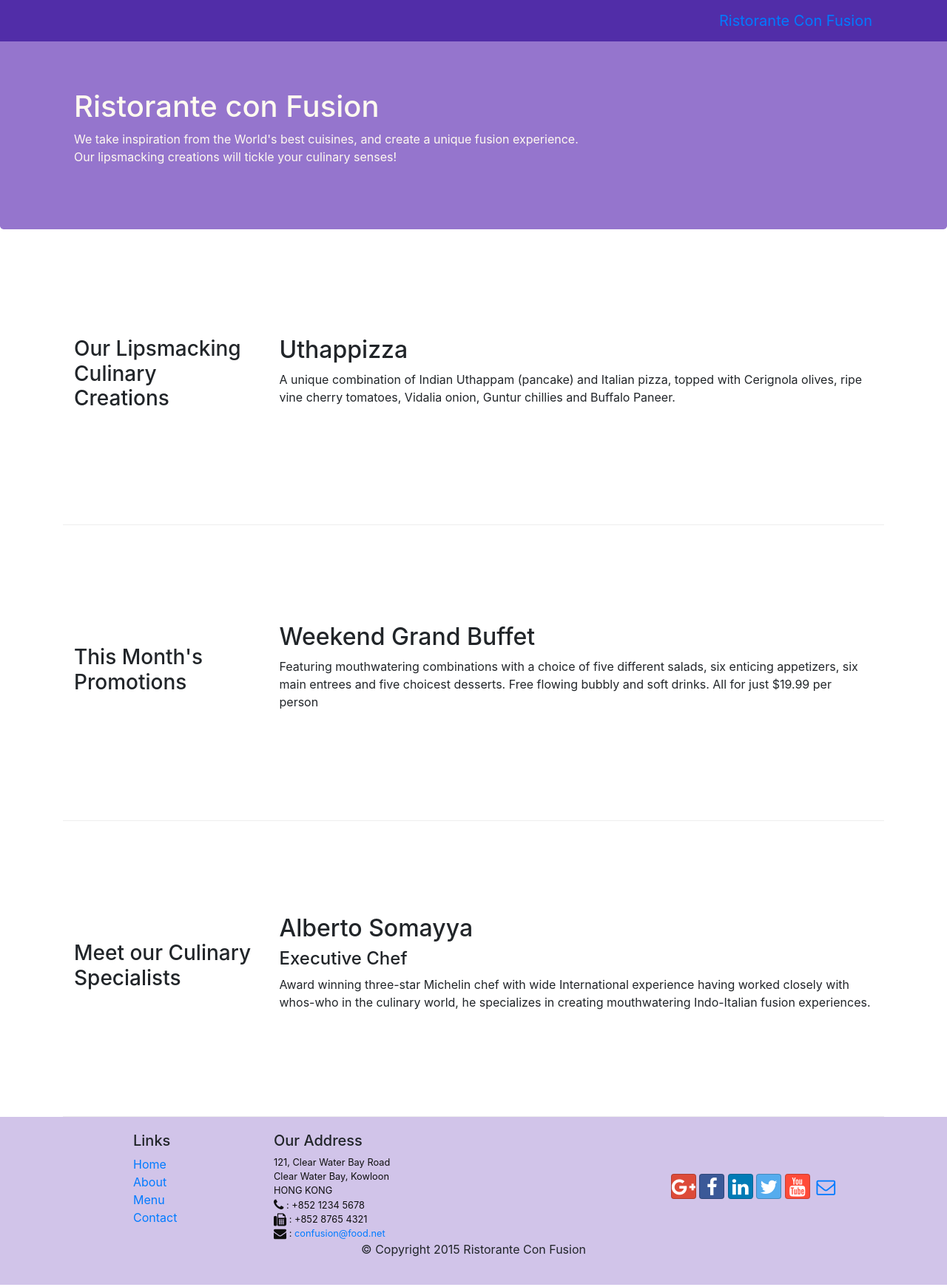
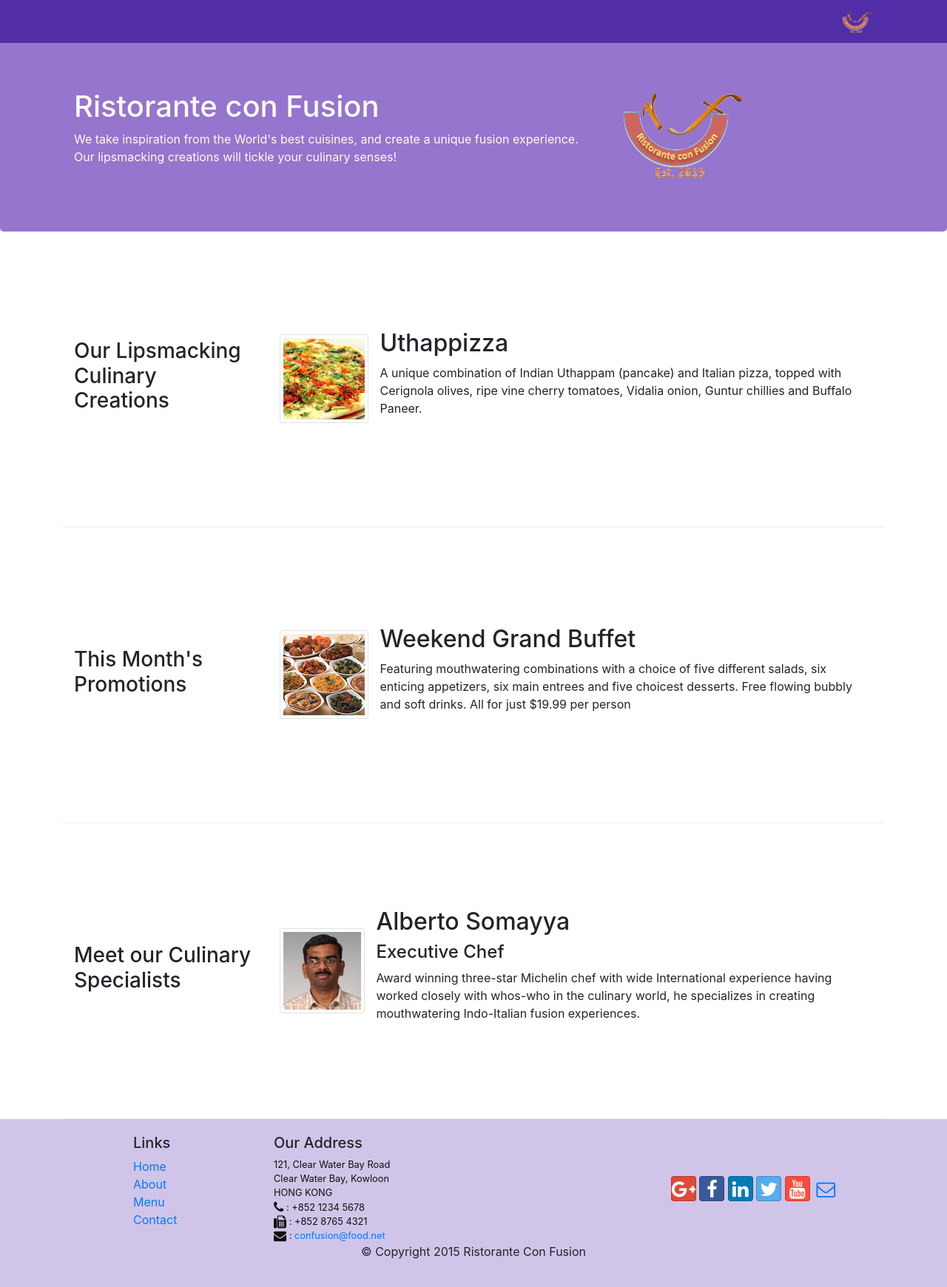
Before and after one commit to maikeld86/bootstrapintro, a website: page index.html in a window 1280 px wide. Shown: the whole page at 74% size. Drawn offline with nearby package versions, Linux system fonts and the light colour scheme.

Commit message:
images and media

```diff
--- a/index.html
+++ b/index.html
@@ -32,7 +32,7 @@
                 <button class="navbar-toggler" type="button" data-toggle="collapse" data-target="#Navbar" >
                     <span class="navbar-toggler-icon"></span>
                 </button>
-                <a class="navbar-brand" href="#">Ristorante Con Fusion  </a>
+                <a class="navbar-brand" href="#"><img src="./img/logo.png" height="30px" width="41px" /> </a>
                 <div class="collapse navbar-collapse" id="Navbar">
                     <ul class="navbar-nav">
                         <li class="nav-item active"><a class="nav-link" href="#"><span class="fa fa-home fa-lg"></span> Home</a></li>
@@ -51,7 +51,8 @@
                         <h1>Ristorante con Fusion</h1>
                         <p>We take inspiration from the World's best cuisines, and create a unique fusion experience. Our lipsmacking creations will tickle your culinary senses!</p>
                     </div>
-                    <div class="col col-sm">
+                    <div class="col col-sm align-self-center">
+                        <img src="./img/logo.png" class="img-fluid">
                     </div>
                 </div>
             </div>
@@ -63,8 +64,15 @@
                     <h3>Our Lipsmacking Culinary Creations</h3>
                 </div>
                 <div class="col-sm  col-md flex-first">
-                    <h2>Uthappizza</h2>
-                    <p>A unique combination of Indian Uthappam (pancake) and Italian pizza, topped with Cerignola olives, ripe vine cherry tomatoes, Vidalia onion, Guntur chillies and Buffalo Paneer.</p>
+                    <div class="media">
+                        <!--mr = margin right 3-->
+                        <img class="d-flex mr-3 img-thumbnail align-self-center" src="./img/uthappizza.png" alt="uthappizza">
+                        <div class="media-body">
+                            <!-- mt = margin top 0-->
+                            <h2 class="mt-0">Uthappizza</h2>
+                            <p class="hidden-xs-down">A unique combination of Indian Uthappam (pancake) and Italian pizza, topped with Cerignola olives, ripe vine cherry tomatoes, Vidalia onion, Guntur chillies and Buffalo Paneer.</p>
+                        </div>
+                    </div>
                 </div>
             </div>
 
@@ -74,8 +82,17 @@
                     <h3>This Month's Promotions</h3>
                 </div>
                 <div class="col-sm col-md">
-                    <h2>Weekend Grand Buffet</h2>
-                    <p>Featuring mouthwatering combinations with a choice of five different salads, six enticing appetizers, six main entrees and five choicest desserts. Free flowing bubbly and soft drinks. All for just $19.99 per person </p>
+                    <div class="media">
+                        <img src="./img/buffet.png" alt="buffet" class="d-flex mr-3 img-thumbnail align-self-center">
+                        <div class="media-body">
+                            <h2>Weekend Grand Buffet</h2>
+                            <p class="hidden-xs-down" >Featuring mouthwatering combinations with a choice
+                                of five different salads, six enticing appetizers, six main
+                                entrees and five choicest desserts. Free flowing bubbly and soft drinks.
+                                All for just $19.99 per person
+                            </p>
+                        </div>
+                    </div>
                 </div>
             </div>
 
@@ -84,9 +101,18 @@
                     <h3>Meet our Culinary Specialists</h3>
                 </div>
                 <div class="col-sm  col-md flex-first">
-                    <h2>Alberto Somayya</h2>
-                    <h4>Executive Chef</h4>
-                    <p>Award winning three-star Michelin chef with wide International experience having worked closely with whos-who in the culinary world, he specializes in creating mouthwatering Indo-Italian fusion experiences. </p>
+                    <div class="media">
+                        <img src="./img/alberto.png" alt="Alberto Somayya" class="d-flex mr-3 img-thumbnail align-self-center">
+                        <div class="media-body">
+                            <h2>Alberto Somayya</h2>
+                            <h4>Executive Chef</h4>
+                            <p class="hidden-xs-down">Award winning three-star Michelin chef with wide International experience having
+                                worked closely with whos-who in the culinary world, he specializes in creating mouthwatering Indo-Italian
+                                fusion experiences.
+                            </p>
+                        </div>
+                    </div>
+
                 </div>
             </div>
         </div>
```
Also changed, not shown: aboutus.html (+3 -2 lines), contactus.html (+4 -3 lines).
